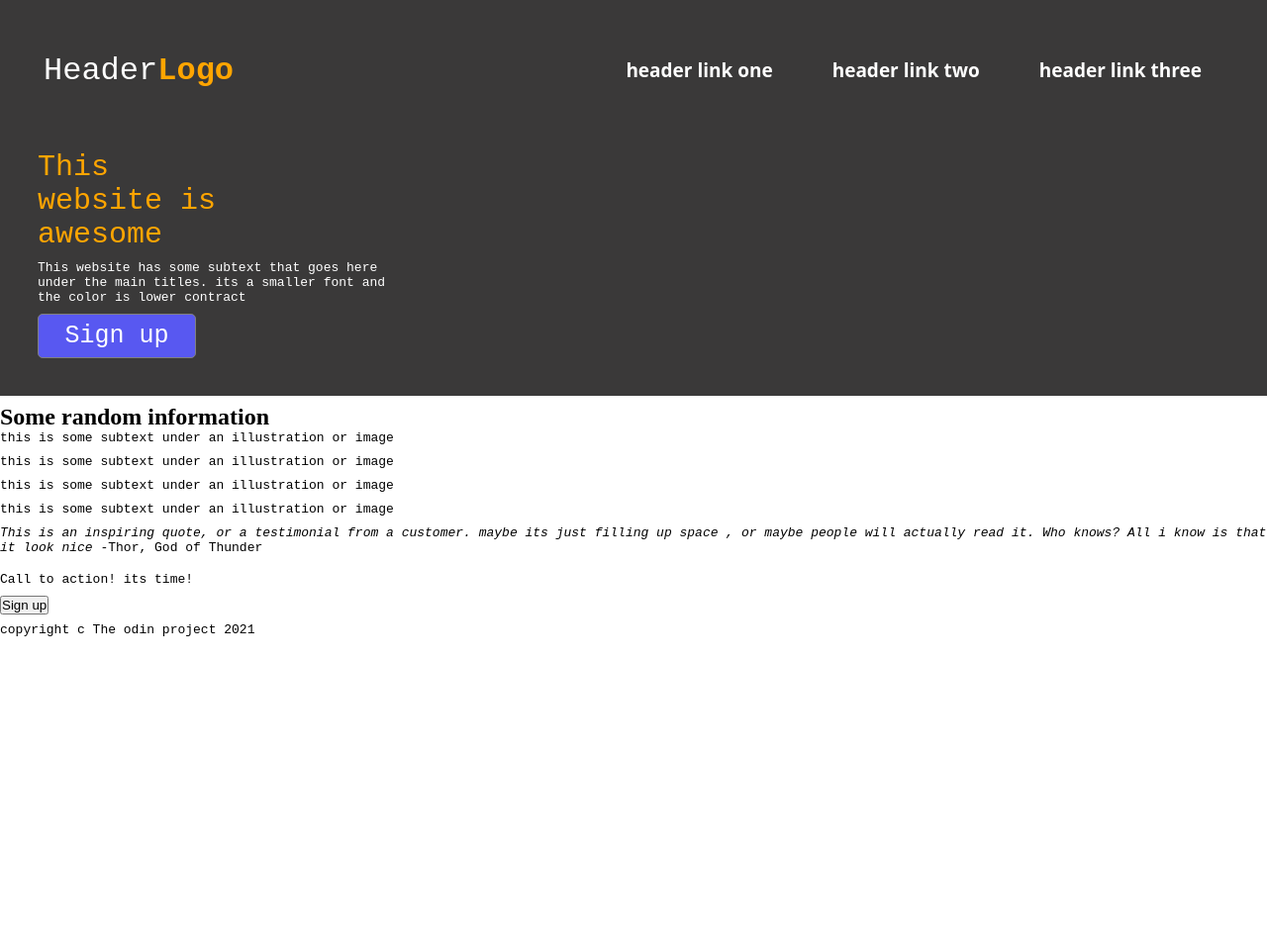
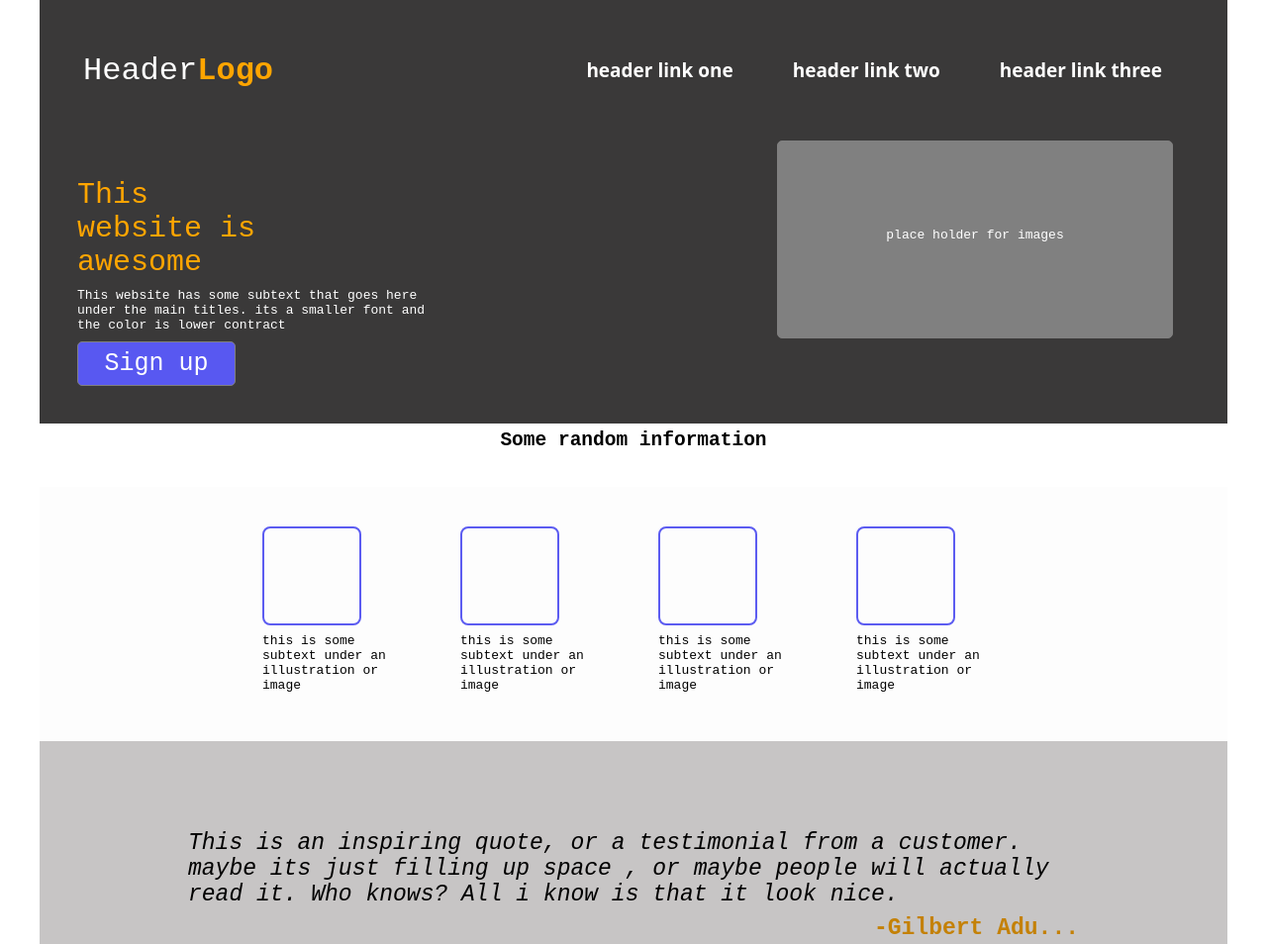
Before and after one commit to codem-g/html-css, a plain HTML site: page index.html in a window 1280 px wide. Shown: the top 954 px of the page at 99% size. Before the commit the page ends 800 px from the top, so only its background shows below. Drawn offline with Linux system fonts and the light colour scheme.

Commit message:
the second main section have been completed moving on to the last main and the footer Thank You ......

```diff
--- a/index.html
+++ b/index.html
@@ -21,6 +21,7 @@
           </div>
         </div>
 
+        <div class="header-info-container">
             <div class="header-info">
                 <h2 class="alw">This website is awesome</h2>
                 <p>
@@ -28,31 +29,47 @@
                   its a smaller font and the color is lower contract
                 </p>
                 <button class="sgup">Sign up</button>
-
-        <div class="img-placeholder"></div>
+              </div>
+              <div class="img-placeholder">
+                <p>place holder for images </p>
               </div>
         </div>
+
+      </div>
+      <div class="random"><h2>Some random information</h2></div>
       <div class="second-main">
-        <h2>Some random information</h2>
+            <div class="card">
                 <div class="square"></div>
-        <p>this is some subtext under an illustration or image</p>
+                <p class="sm">this is some subtext under an illustration or image</p>
+            </div>
+
+            <div class="card">
                 <div class="square"></div>
-        <p>this is some subtext under an illustration or image</p>
+                <p class="sm">this is some subtext under an illustration or image</p>
+            </div>
+
+            <div class="card">
                 <div class="square"></div>
-        <p>this is some subtext under an illustration or image</p>
+                <p class="sm">this is some subtext under an illustration or image</p>
+            </div>
+
+            <div class="card">
                 <div class="square"></div>
-        <p>this is some subtext under an illustration or image</p>
+                <p class="sm">this is some subtext under an illustration or image</p>
+            </div>
 
+
+
+      </div>
       <div class="quotes">
         <p>
           <em
             >This is an inspiring quote, or a testimonial from a customer.
             maybe its just filling up space , or maybe people will actually
-              read it. Who knows? All i know is that it look nice
-            </em>
-            <span class="author"> -Thor, God of Thunder</span>
+            read it. Who knows? All i know is that it look nice.
+          </em><br>
+          <span class="author"> -Gilbert Adu...</span>
         </p>
-        </div>
       </div>
       <div class="lastmain">
         <div class="sign-up-msg"></div>
--- a/style.css
+++ b/style.css
@@ -5,11 +5,20 @@
   padding: 0;
   box-sizing: border-box;
 }
+body{
+    display: flex;
+    justify-content: center;
+}
 .container {
   display: flex;
   flex-direction: column;
   min-height: 100vh;
-  gap: 8px;
+  width: 1200px;
+  margin: 0;
+  padding: 0;
+
+
+
 }
 
 ul {
@@ -33,6 +42,8 @@ a{
 .headers {
   background-color: rgb(58, 57, 57);
   color: white;
+  padding: 0;
+  margin: 0;
 }
 .logo {
   display: flex;
@@ -50,13 +61,15 @@ a{
     color: orange;
     font-weight: 900;
 }
-/*---------------second main*/
+/*---------------second header features */
 .header-info{
     display: flex;
     margin: 28px;
     padding: 10px;
     flex-wrap: wrap;
     width: 400px;
+    ;
+
 }
 .alw{
     flex-wrap: wrap;
@@ -83,5 +96,82 @@ a{
     padding: 2px;
     background-color: rgb(88, 88, 241);
     color: white;
+    display: flex;
+    align-items: center;
+    justify-content: center;
 
 }
+.img-placeholder{
+    background-color: gray;
+    height: 200px;
+    width: 400px;
+    align-items: center;
+    justify-content: center;
+    display: flex;
+    border: 1px solid gray;
+    border-radius: 5px;
+
+
+}
+.header-info-container{
+    display: flex;
+    justify-content: space-between;
+    margin-right: 55px;
+
+}
+
+
+/*------------------second main with different background color -----------------------*/
+.second-main{
+    background-color: rgb(253, 253, 253);
+    display: flex;
+    height: 250px;padding: 40px;
+    flex: 1;
+    justify-content: center;
+    gap: 50px;
+    margin-top: 30px;
+
+}
+
+.random{
+    background-color: white;
+    display: flex;
+    justify-content: center;
+    align-items: center;
+    padding: 6px;
+    font-family: monospace;
+
+}
+.square{
+    width: 100px;
+    height: 100px;
+    border: 2px solid rgb(92, 92, 241);
+    border-radius: 8px;
+    display: flex;
+
+}
+.sm{
+    width: 150px;
+    font-weight: 500;
+    margin-top: 8px;
+
+}
+.quotes{
+    display: flex;
+    height: 300px;
+    background-color: rgb(199, 197, 197);
+    align-items: center;
+    padding-left: 150px;
+    padding-right: 150px;
+    font-size: 23px;
+
+}
+.author{
+    color: rgb(196, 129, 6);
+    font-family: monospace;
+    font-weight: 900;
+    display: flex;
+    justify-content: flex-end;
+    margin-top: 8px;
+
+}
```
Lines whose indentation alone changed are shown as unchanged.
